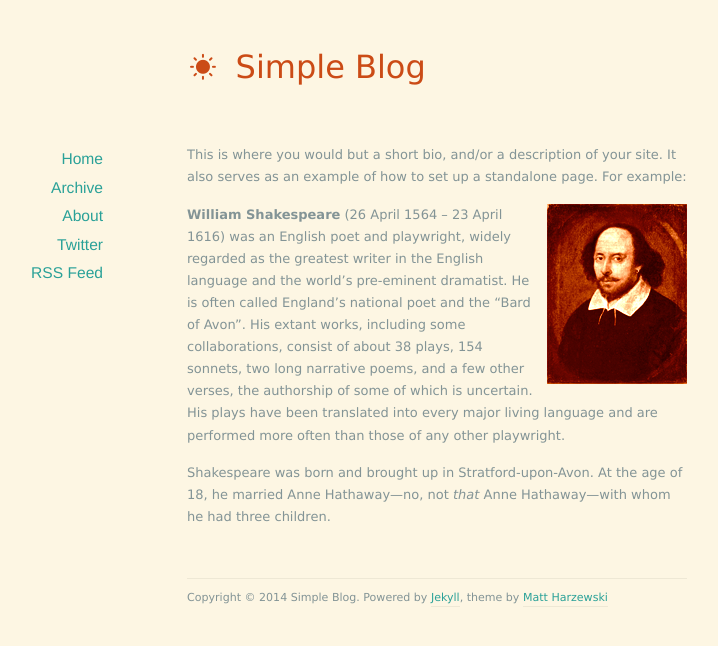
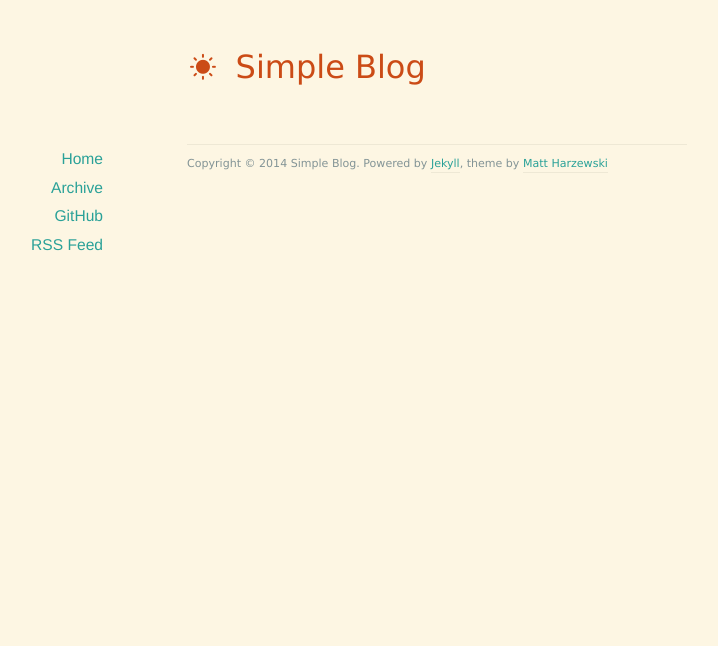
Before and after one commit to gnou/gnou.github.io, a Jekyll site: the page built from about/index.markdown, in a window 1280 px wide. Shown: the top 646 px of the page, without its empty margins (203-921 px from the left). Built offline with Jekyll 4.4.1, drawn with Linux system fonts in a browser that asks for light colours; nearby versions of some CDN libraries.

Commit message:
Change title & remove 'about'

```diff
--- a/_layouts/default.html
+++ b/_layouts/default.html
@@ -35,8 +35,8 @@
         <ul>
           <li><a href="/">Home</a></li>
           <li><a href="/archives">Archive</a></li>
-          <li><a href="/about">About</a></li>
-          <li><a href="http://twitter.com/redwall_hp">Twitter</a></li>
+         <!--  <li><a href="/about">About</a></li> -->
+          <li><a href="https://github.com/gnou">GitHub</a></li>
           <li><a href="/feed.xml">RSS Feed</a></li>
         </ul>
       </nav>
--- a/about/index.markdown
+++ b/about/index.markdown
@@ -2,10 +2,3 @@
 layout: default
 title: About
 ---
-
-This is where you would but a short bio, and/or a description of your site. It also serves as an example of how to set up a standalone page. For example:
-
-<img src="/images/shakespeare.png" class="right" />
-**William Shakespeare** (26 April 1564 – 23 April 1616) was an English poet and playwright, widely regarded as the greatest writer in the English language and the world's pre-eminent dramatist. He is often called England's national poet and the "Bard of Avon". His extant works, including some collaborations, consist of about 38 plays, 154 sonnets, two long narrative poems, and a few other verses, the authorship of some of which is uncertain. His plays have been translated into every major living language and are performed more often than those of any other playwright.
-
-Shakespeare was born and brought up in Stratford-upon-Avon. At the age of 18, he married Anne Hathaway—no, not *that* Anne Hathaway—with whom he had three children.
--- a/index.html
+++ b/index.html
@@ -1,6 +1,6 @@
 ---
 layout: default
-title: Solar Theme
+title: Simple Blog
 ---
 
 {% for post in paginator.posts %}
```
